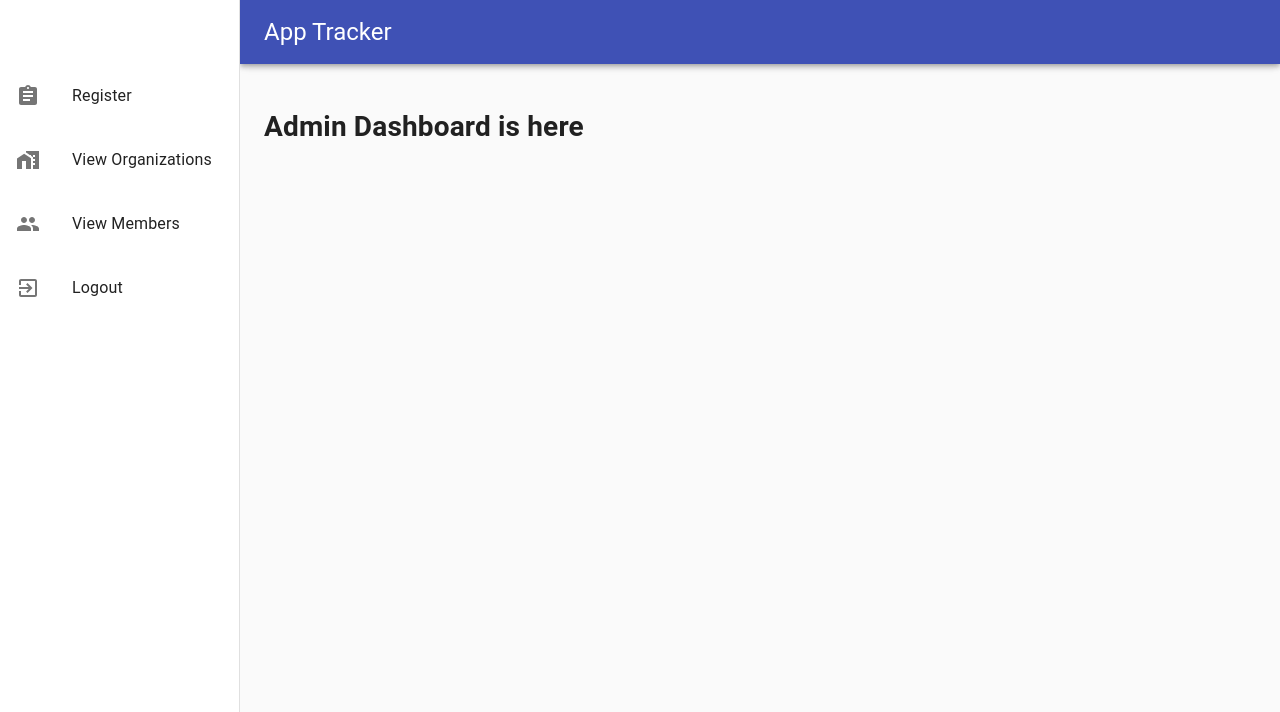
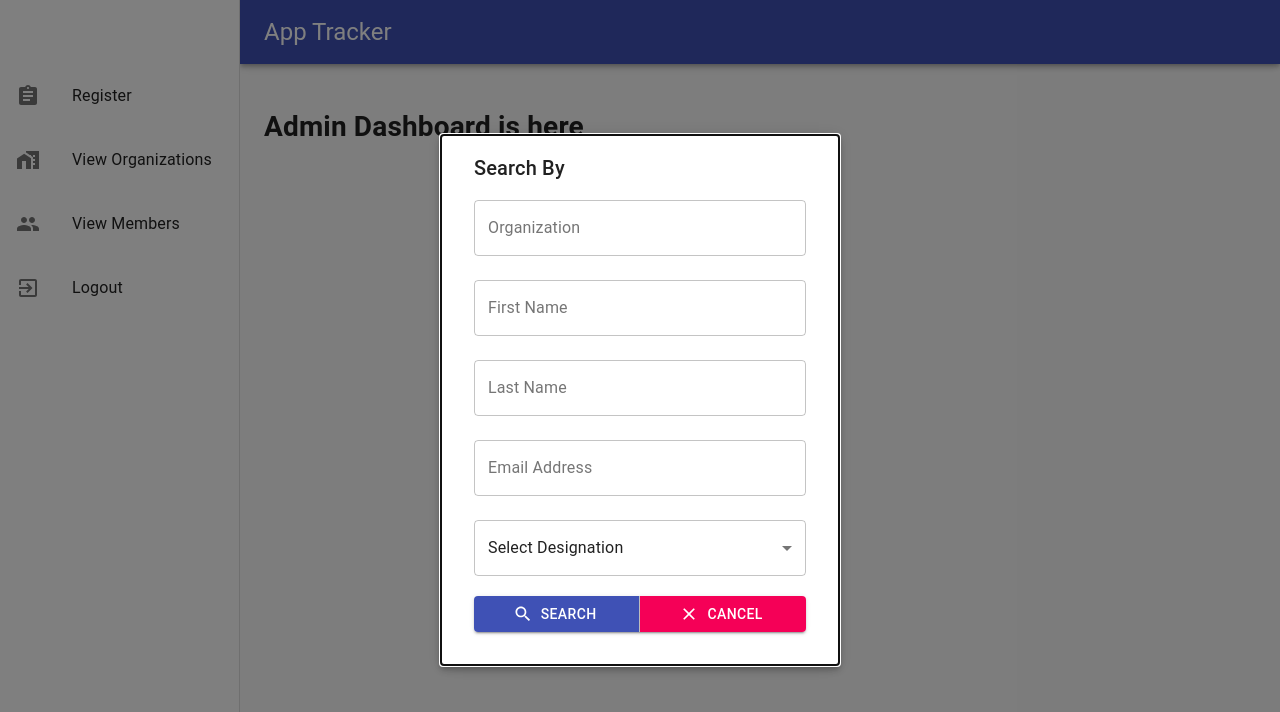
Before and after one commit to AhmedAli125/app-tracker, a React (Create React App) app: page / in a window 1280 px wide. Shown: the top 712 px of the page. Built offline with nearby package versions, Linux system fonts and the light colour scheme.

Commit message:
FilterMember bug fixed

```diff
--- a/src/App.js
+++ b/src/App.js
@@ -16,7 +16,7 @@ function App() {
         <div className="App">
           <AdminDashboard>
             <h1>Admin Dashboard is here</h1>
-            {/* <FilterMember /> */}
+            <FilterMember />
           </AdminDashboard>
           {/* <Header /> */}
           {/* <Dashboard /> */}
--- a/src/components/admin/adminDashboard/AdminDashboard.js
+++ b/src/components/admin/adminDashboard/AdminDashboard.js
@@ -1,4 +1,4 @@
-import React from 'react';
+import React, { useState } from 'react';
 import PropTypes from 'prop-types';
 import AppBar from '@material-ui/core/AppBar';
 import CssBaseline from '@material-ui/core/CssBaseline';
@@ -57,7 +57,7 @@ function ResponsiveDrawer(props) {
     const { window } = props;
     const classes = useStyles();
     const theme = useTheme();
-    const [mobileOpen, setMobileOpen] = React.useState(false);
+    const [mobileOpen, setMobileOpen] = useState(false);
 
     const handleDrawerToggle = () => {
         setMobileOpen(!mobileOpen);
@@ -119,7 +119,7 @@ function ResponsiveDrawer(props) {
                     </IconButton>
                     <Typography variant="h5" align='center' >
                         App Tracker
-            </Typography>
+                    </Typography>
                 </Toolbar>
             </AppBar>
             <nav className={classes.drawer} aria-label="mailbox folders">
--- a/src/components/admin/member/filterMember/FilterMember.js
+++ b/src/components/admin/member/filterMember/FilterMember.js
@@ -44,7 +44,7 @@ function FilterMember() {
 
     return (
         filterModal &&
-        <Modal show={true}>
+        <Modal show={true} clicked={closeFilterModal}>
             <Typography variant='h6'>
                 Search By
             </Typography>
```
